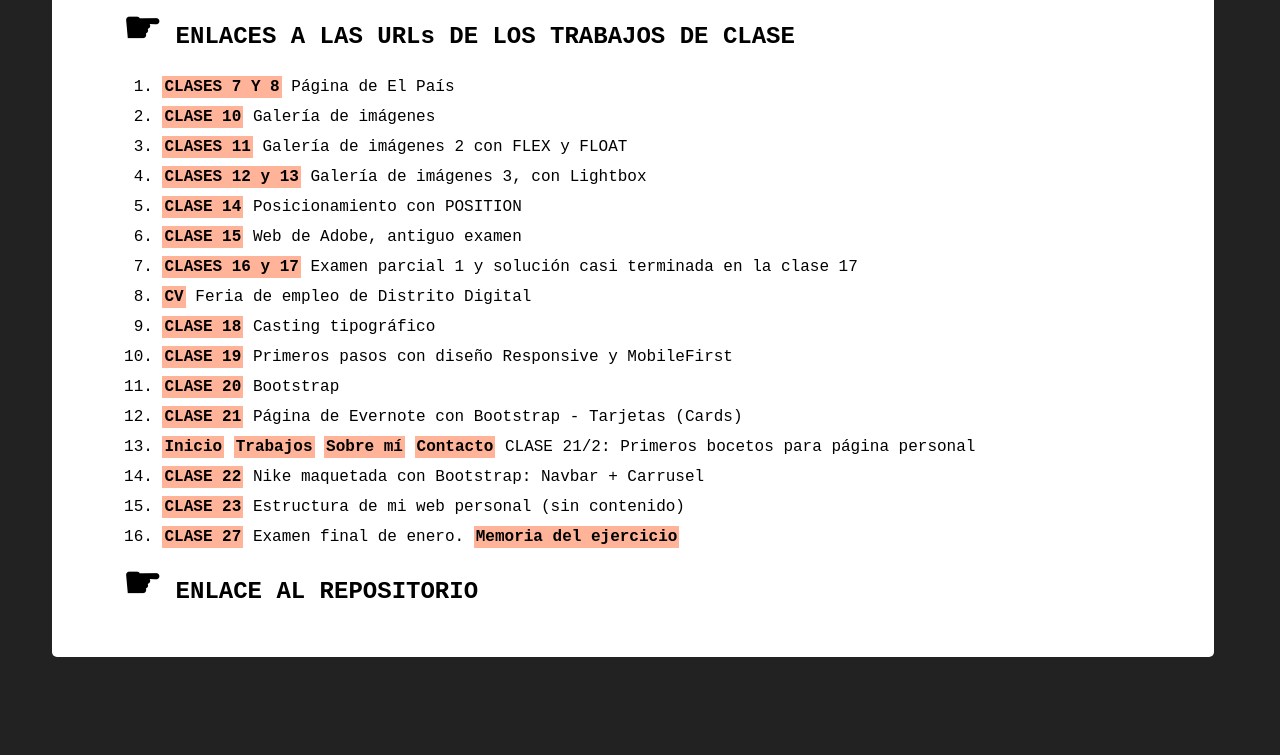
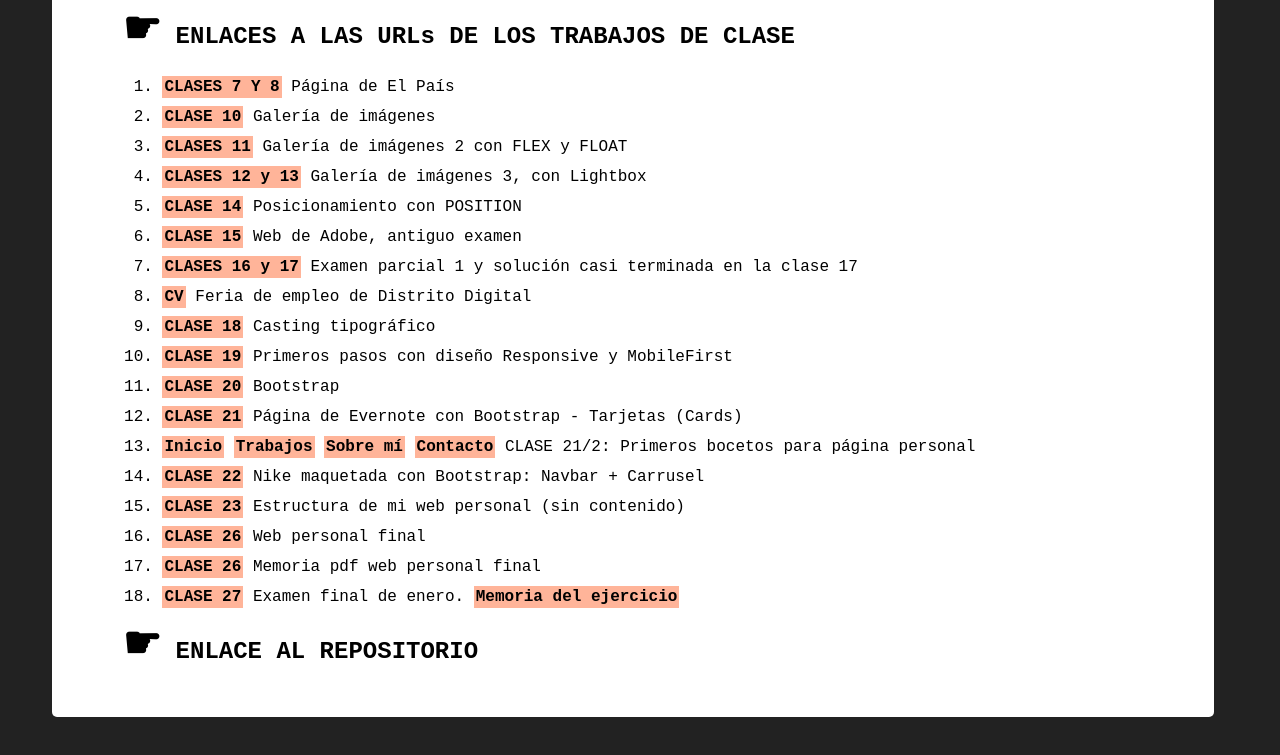
Before and after one commit to anaordo/tped1_21_22, a plain HTML site: page index.html in a window 1280 px wide. Shown: the part 193-948 px from the top of the page. Before the commit the page ends 902 px from the top, so only its background shows below. Drawn offline with Linux system fonts and the light colour scheme.

Commit message:
Web personal final- subida al directorio

```diff
--- a/index.html
+++ b/index.html
@@ -31,6 +31,8 @@
                     <li><a href="img/boceto_webpersonal_inicio.png" target="_blank">Inicio</a> <a href="img/boceto_webpersonal_trabajos.png" target="_blank">Trabajos</a> <a href="img/boceto_webpersonal_sobremi.png" target="_blank">Sobre mí</a> <a href="img/boceto_webpersonal_contacto.png" target="_blank">Contacto</a> CLASE 21/2: Primeros bocetos para página personal</li>
                     <li><a href="https://anaordo.github.io/tped1_21_22/clase22_Nike_bootstrap/" target="_blank">CLASE 22</a> Nike maquetada con Bootstrap: Navbar + Carrusel</li>
                     <li><a href="https://anaordo.github.io/tped1_21_22/clase23_EstructuraWebPersonal/" target="_blank">CLASE 23</a> Estructura de mi web personal (sin contenido)</li>
+                    <li><a href="https://anaordo.github.io/tped1_21_22/clase26_entregaFinal/web_final_anabel" target="_blank">CLASE 26</a> Web personal final</li>
+                    <li><a href="https://anaordo.github.io/tped1_21_22/clase26_entregaFinal/memoria" target="_blank">CLASE 26</a> Memoria pdf web personal final</li>
                     <li><a href="https://anaordo.github.io/tped1_21_22/clase27_ExamenFinal/web-examen-anaordo/" target="_blank">CLASE 27</a> Examen final de enero. <a href="https://anaordo.github.io/tped1_21_22/clase27_ExamenFinal/memoria-examen/memoria-web-examen-enero.pdf" target="_blank">Memoria del ejercicio</a></li>
                 </ol>
             </li>
```
